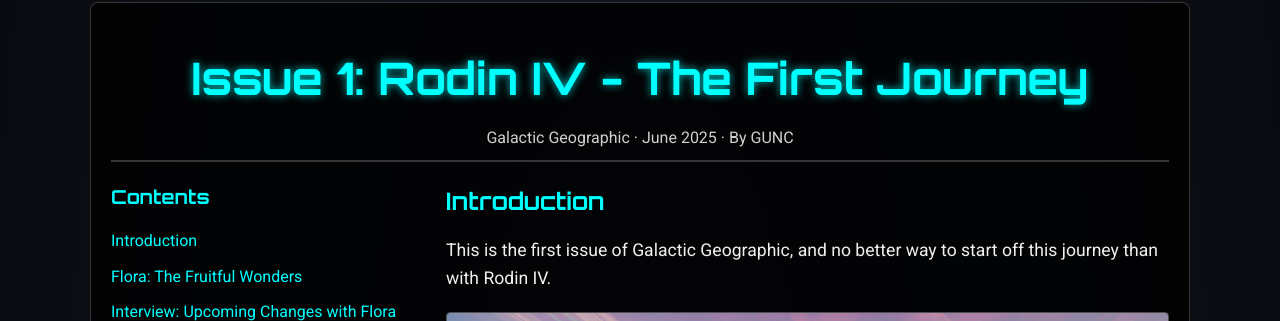
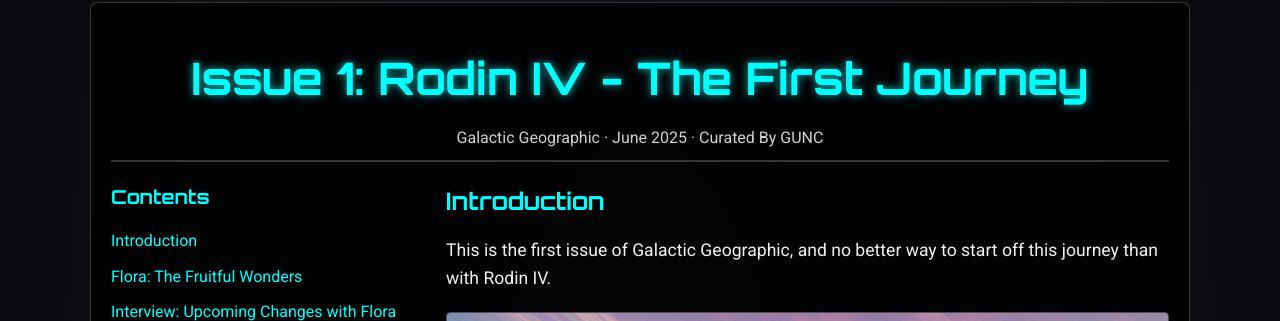
Before and after one commit to drake-vellaut/starsreach, a Jekyll site: the page built from _posts/2025-06-21-rodin-iv.html, in a window 1280 px wide and 900 px high. Shown: the part 276-597 px from the top of the window. Built offline with Jekyll 4.4.1, drawn with Linux system fonts in a browser that asks for light colours.

Commit message:
issue1 rodiniv update with questions

```diff
--- a/_layouts/article.html
+++ b/_layouts/article.html
@@ -243,7 +243,7 @@ header p {
     <!-- Article Header -->
     <header class="article-header">
       <h1>{{ page.title }}</h1>
-      <p class="subheader">Galactic Geographic · {{ page.date | date: "%B %Y" }} · By {{ page.author }}</p>
+      <p class="subheader">Galactic Geographic · {{ page.date | date: "%B %Y" }} · Curated By {{ page.author }}</p>
     </header>
 
     <div class="content-wrapper">
```
